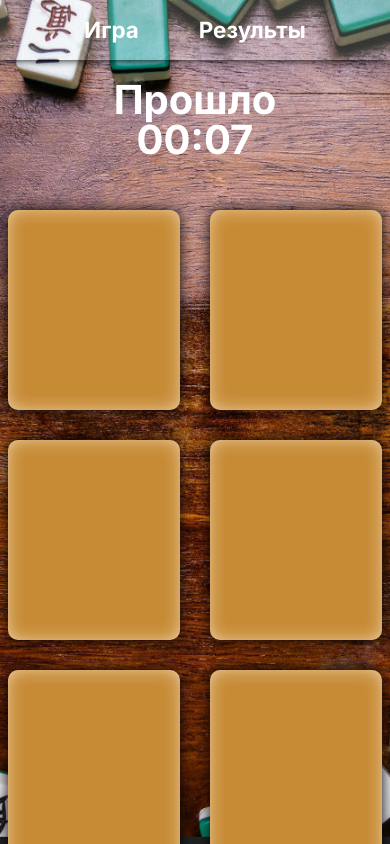
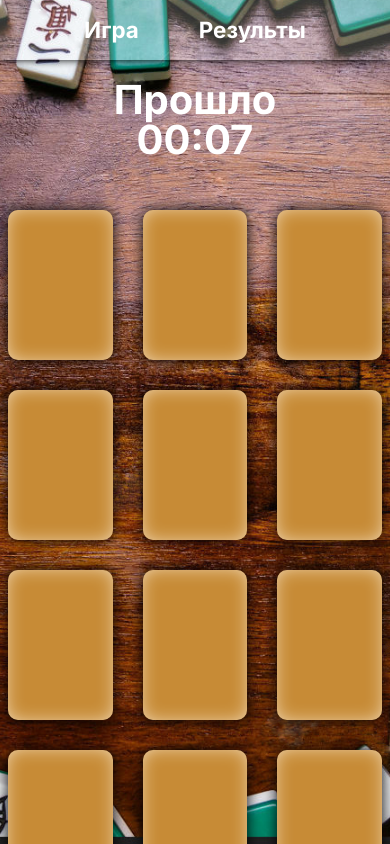
Before and after one commit to L1berkin/mini-mahjong, a Vue app: page /game in a window 390 px wide. Shown: the top 844 px of the page. Built offline with nearby package versions, Linux system fonts and the light colour scheme.

Commit message:
change cards size

```diff
--- a/src/components/GameCard.vue
+++ b/src/components/GameCard.vue
@@ -155,9 +155,9 @@ export default {
   opacity: 0;
 }
 
-@media screen and (max-width: 450px) {
+@media screen and (max-width: 650px) {
   .game-card {
-    height: 200px;
+    height: 150px;
   }
 }
 </style>
--- a/src/components/GameTable.vue
+++ b/src/components/GameTable.vue
@@ -92,12 +92,6 @@ export default {
   }
 }
 
-@media screen and (max-width: 650px) {
-  .card-table {
-    grid-template-columns: 1fr 1fr;
-  }
-}
-
 @media screen and (max-width: 450px) {
   .card-table {
     width: 96%;
```
